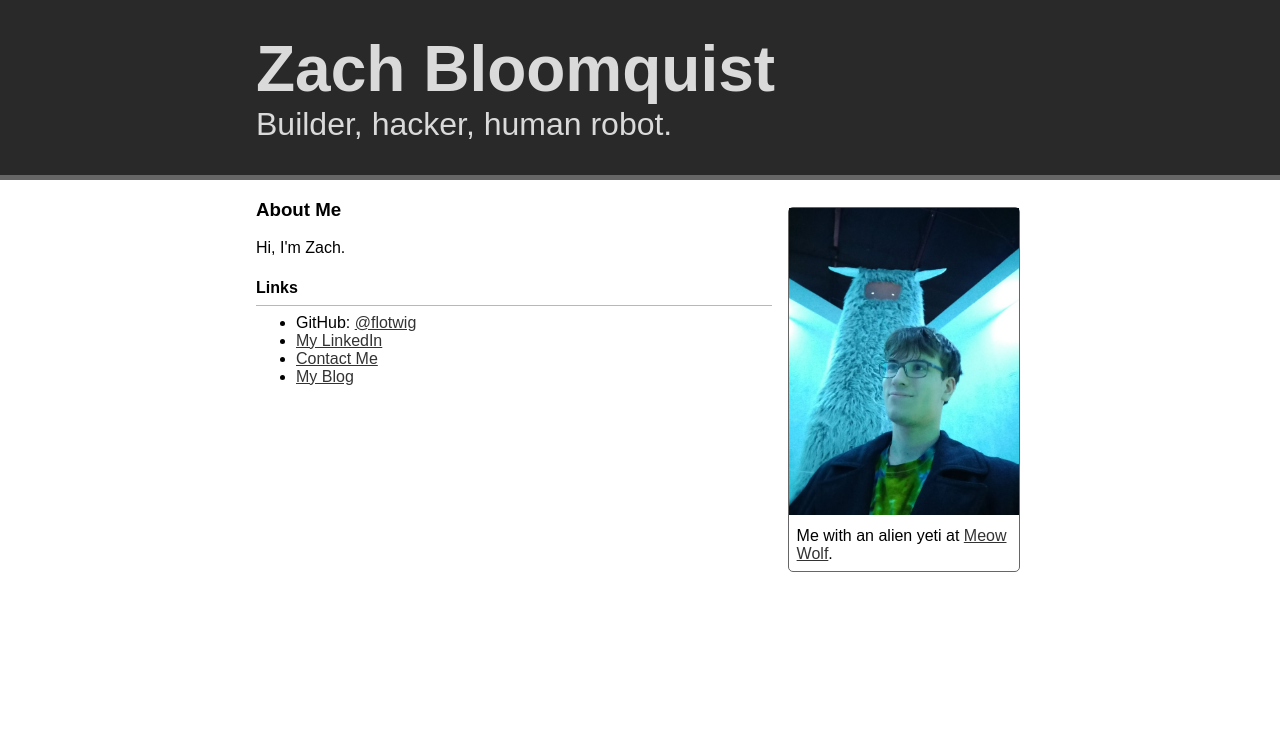
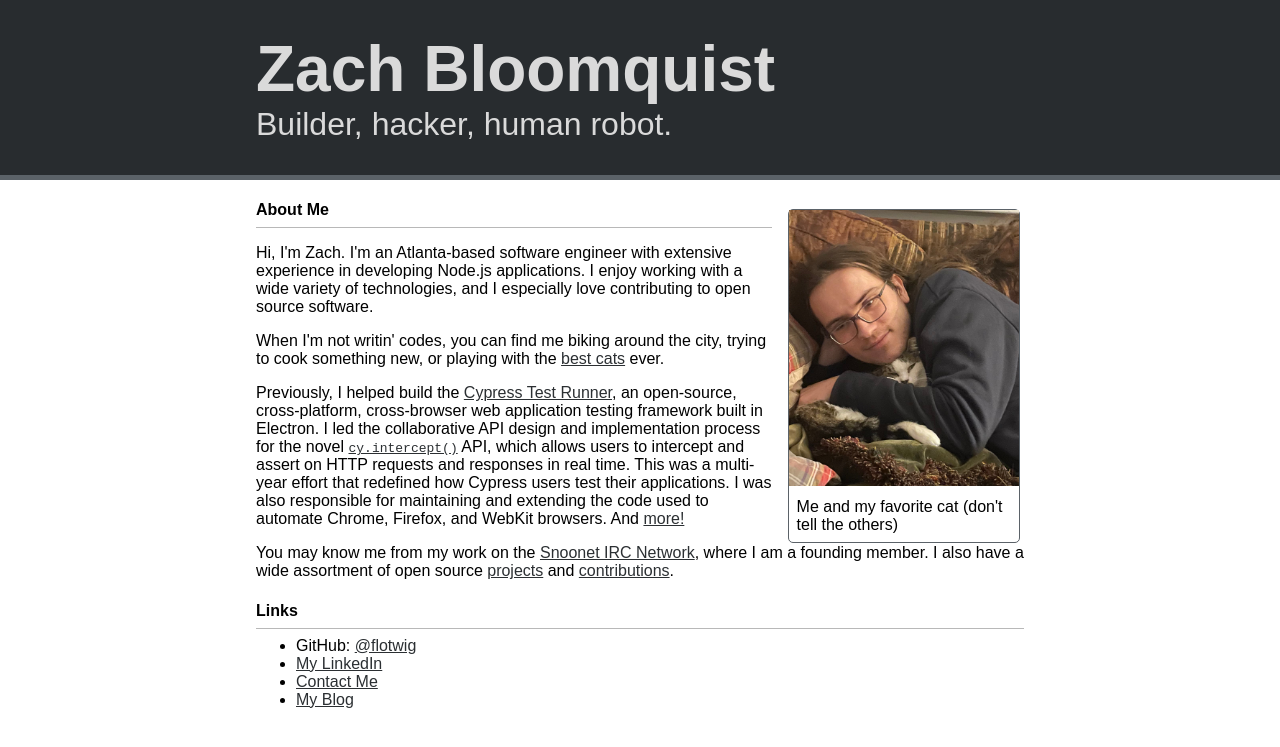
Before and after one commit to flotwig/site, a Jekyll site: the page built from index.html, in a window 1280 px wide. Shown: the top 747 px of the page. Built offline with Jekyll 4.4.1, drawn with Linux system fonts in a browser that asks for light colours.

Commit message:
pages: update front page

```diff
--- a/assets/style.scss
+++ b/assets/style.scss
@@ -3,8 +3,8 @@
 
 $darkText: rgb(218, 218, 218);
 
-$darkBg: rgb(41, 41, 41);
-$darkAccent: rgb(102, 102, 102);
+$darkBg: rgb(40, 44, 47);
+$darkAccent: rgb(91, 98, 104);
 $lightAccent: rgb(184, 184, 184);
 
 $sans: 'Arial', sans-serif;
--- a/index.html
+++ b/index.html
@@ -5,13 +5,16 @@ title: Zach Bloomquist
 
 
 <div class="widget profile-pic">
-    <img src="/assets/me.jpeg" alt="Me with a llama (?)"/>
-    <p>Me with an alien yeti at <a href="https://meowwolf.com/">Meow Wolf</a>.</p>
+    <img src="/assets/favorite-cat.jpg" alt="Me and Zelda"/>
+    <p>Me and my favorite cat (don't tell the others)</p>
 </div>
 
-<h3>About Me</h3>
-Hi, I'm Zach.<br/>
-
+<h4>About Me</h4>
+<hr/>
+<p>Hi, I'm Zach. I'm an Atlanta-based software engineer with extensive experience in developing Node.js applications. <!-- TODO: something else about "A team" -->I enjoy working with a wide variety of technologies, and I especially love contributing to open source software.</p>
+<p>When I'm not writin' codes, you can find me biking around the city, trying to cook something new, or playing with the <a href="/assets/best-cats.jpg">best cats</a> ever.</p>
+<!-- TODO: make less verbose/technical --><p>Previously, I helped build the <a href="https://www.cypress.io">Cypress Test Runner</a>, an open-source, cross-platform, cross-browser web application testing framework built in Electron. I led the collaborative API design and implementation process for the novel <a href="https://docs.cypress.io/api/commands/intercept"><code>cy.intercept()</code></a> API, which allows users to intercept and assert on HTTP requests and responses in real time. This was a multi-year effort that redefined how Cypress users test their applications. I was also responsible for maintaining and extending the code used to automate Chrome, Firefox, and WebKit browsers. And <a href="https://github.com/cypress-io/cypress/pulls?q=is%3Apr+author%3Aflotwig+is%3Amerged+sort%3Acomments-desc">more!</a>
+<p>You may know me from my work on the <a href="https://snoonet.org">Snoonet IRC Network</a>, where I am a founding member. I also have a wide assortment of open source <a href="https://github.com/flotwig?tab=repositories&type=source">projects</a> and <a href="https://github.com/search?q=is%3Apr+author%3Aflotwig&type=pullrequests&s=&o=desc">contributions</a>.</p>
 <h4>Links</h4>
 <hr/>
 <ul class="serif">
```
Also changed, not shown: assets/best-cats.jpg (added), assets/favorite-cat.jpg (added).
